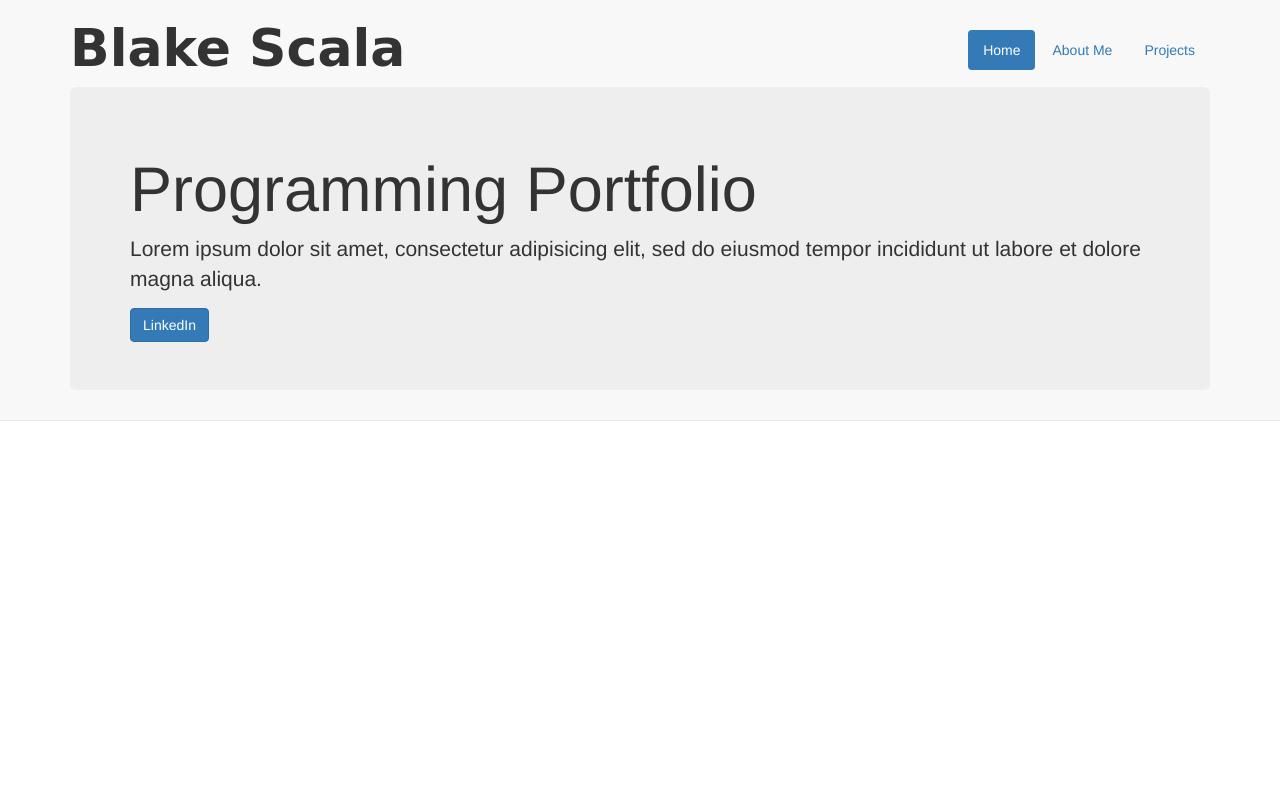
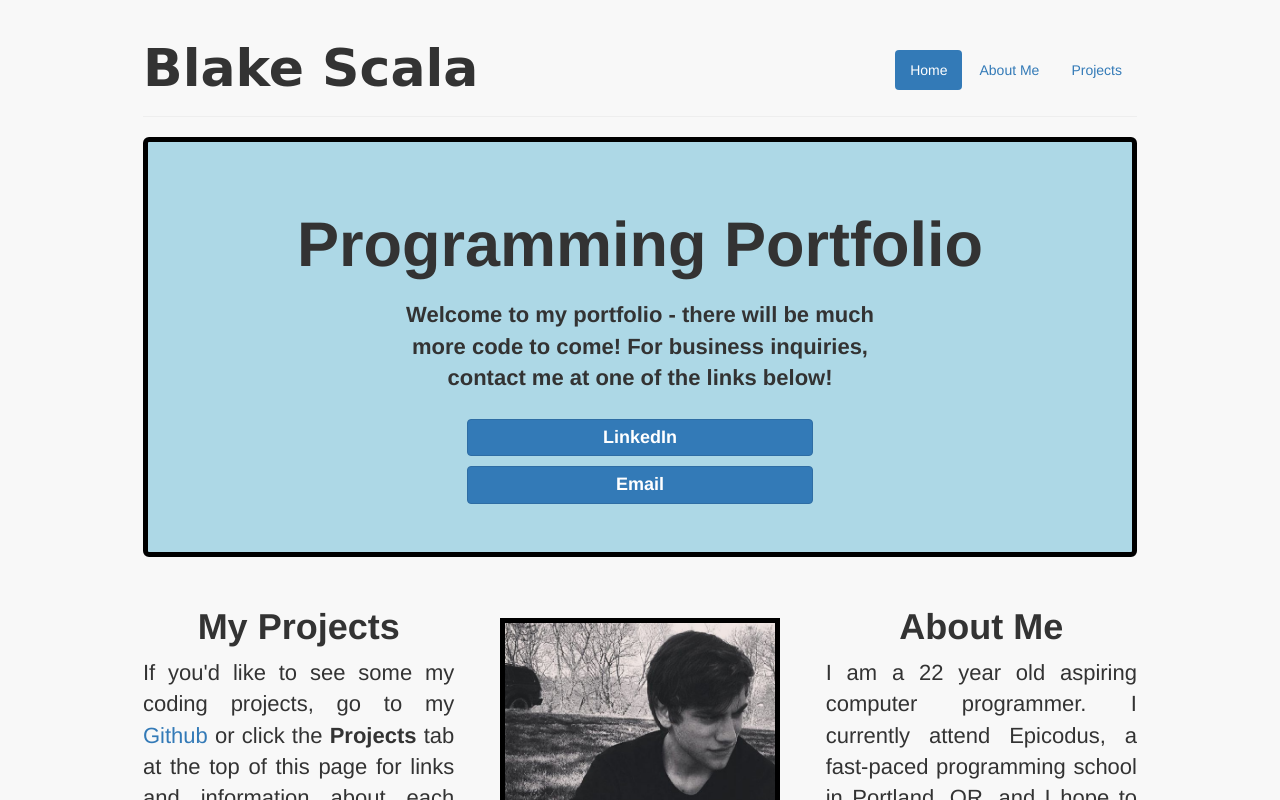
Before and after one commit to BlakeScala/portfolio, a plain HTML site: page index.html in a window 1280 px wide. Drawn offline with Linux system fonts and the light colour scheme.

Commit message:
add pictures, columns, create .html files for separate tabs, begin writing info

```diff
--- a/css/mystyles.css
+++ b/css/mystyles.css
@@ -4,5 +4,51 @@
   font-family: cursive;
 }
 .nav {
-  margin-top: 30px;
+  margin-top: 10px;
 }
+.container-fluid {
+  width: 80%;
+}
+body {
+  background-color: lightblue;
+}
+#lead {
+  padding: 10px;
+  text-align: center;;
+  margin-left: 20%;
+  margin-right: 20%;
+  font-size: 22px;
+  font-weight: bold;
+}
+.jumbotron {
+  border: 5px solid black;
+  background-color: lightblue;
+}
+.jumbotron h1{
+  text-align: center;
+  font-weight: bolder;
+}
+.btn {
+  margin-left: 30%;
+  margin-right: 30%;
+  margin-top: 10px;
+  padding: 5px;
+  font-size: 18px;
+  font-weight: bold;
+}
+.col-md-4 {
+  text-align: center;
+
+}
+.col-md-4 p {
+  font-size: 22px;
+  text-align: justify;
+}
+.col-md-4 h1 {
+  font-weight: bold;
+}
+#blake {
+  width: 90%;
+  border: 5px solid black;
+  margin-top: 10%;
+}
--- a/index.html
+++ b/index.html
@@ -7,20 +7,43 @@
   </head>
   <body>
     <nav class="navbar navbar-default navbar-fixed-top" role="navigation">
-      <div class="container">
+      <div class="container-fluid">
+        <header class="page-header">
           <ul class="nav nav-pills pull-right">
-            <li role="presentation" class="active"><a href="#">Home</a></li>
-            <li role="presentation"><a href="#">About Me</a></li>
-            <li role="presentation"><a href="#">Projects</a></li>
+            <li role="presentation" class="active"><a href="index.html">Home</a></li>
+            <li role="presentation"><a href="about.html">About Me</a></li>
+            <li role="presentation"><a href="projects.html">Projects</a></li>
           </ul>
           <h3 id="name">Blake Scala</h3>
-          <div class="jumbotron">
-            <h1>Programming Portfolio</h1>
-            <p class="lead">
-              Lorem ipsum dolor sit amet, consectetur adipisicing elit, sed do eiusmod tempor incididunt ut labore et dolore magna aliqua.
+        </header>
+        <div class="jumbotron">
+          <h1>Programming Portfolio</h1>
+          <p id="lead">
+            Welcome to my portfolio - there will be much more code to come! For business inquiries, contact me at one of the links below!
+          </p>
+          <a class="btn btn-primary center-block" href="https://www.linkedin.com/in/blake-scala-172379105?authType=NAME_SEARCH&authToken=rCoQ&locale=en_US&srchid=4458190461470411597929&srchindex=1&srchtotal=1&trk=vsrp_people_res_photo&trkInfo=VSRPsearchId%3A4458190461470411597929%2CVSRPtargetId%3A445819046%2CVSRPcmpt%3Aprimary%2CVSRPnm%3Atrue%2CauthType%3ANAME_SEARCH">LinkedIn</a>
+          <a class="btn btn-primary center-block" href="mailto:blakescala@gmail.com">Email</a>
+        </div>
+
+<!---COLUMNS--------->
+        <div class="row">
+          <div class="col-md-4">
+            <h1>My Projects</h1>
+            <p>
+              If you'd like to see some my coding projects, go to my <a href="https://github.com/BlakeScala">Github</a> or click the <strong>Projects</strong> tab at the top of this page for links and information about each project!
             </p>
-            <a class="btn btn-primary" href="https://www.linkedin.com/in/blake-scala-172379105?authType=NAME_SEARCH&authToken=rCoQ&locale=en_US&srchid=4458190461470411597929&srchindex=1&srchtotal=1&trk=vsrp_people_res_photo&trkInfo=VSRPsearchId%3A4458190461470411597929%2CVSRPtargetId%3A445819046%2CVSRPcmpt%3Aprimary%2CVSRPnm%3Atrue%2CauthType%3ANAME_SEARCH">LinkedIn</a>
           </div>
+          <div class="col-md-4">
+            <img id="blake" src="img/blake.png" alt="Picture of Me">
+          </div>
+          <div class="col-md-4">
+            <h1>About Me</h1>
+            <p>
+              I am a 22 year old aspiring computer programmer. I currently attend Epicodus, a fast-paced programming school in Portland, OR, and I hope to get a job as a developer after completing my classes. In the future, I hope to work as a game developer and someday start my own game design company. That's just my coding life though, <a href="about.html">read more!</a>
+            </p>
+          </div>
+        </div>
+
       </div>
     </nav>
 
```
Also changed, not shown: about.html (added, +22 -0 lines), projects.html (added, +22 -0 lines), img/blake.png (added).
